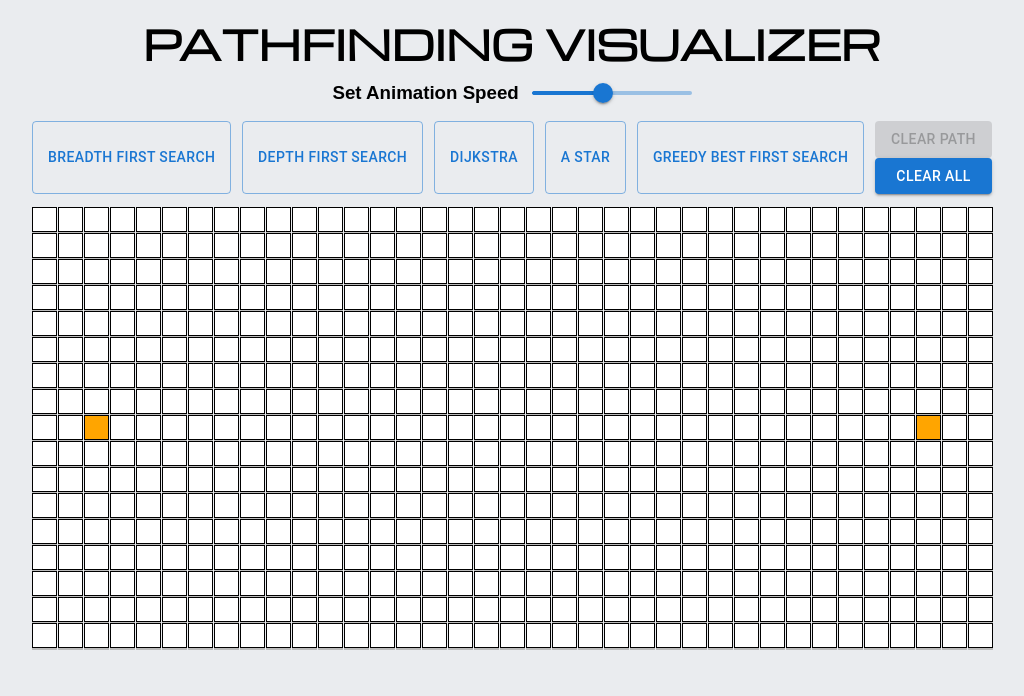
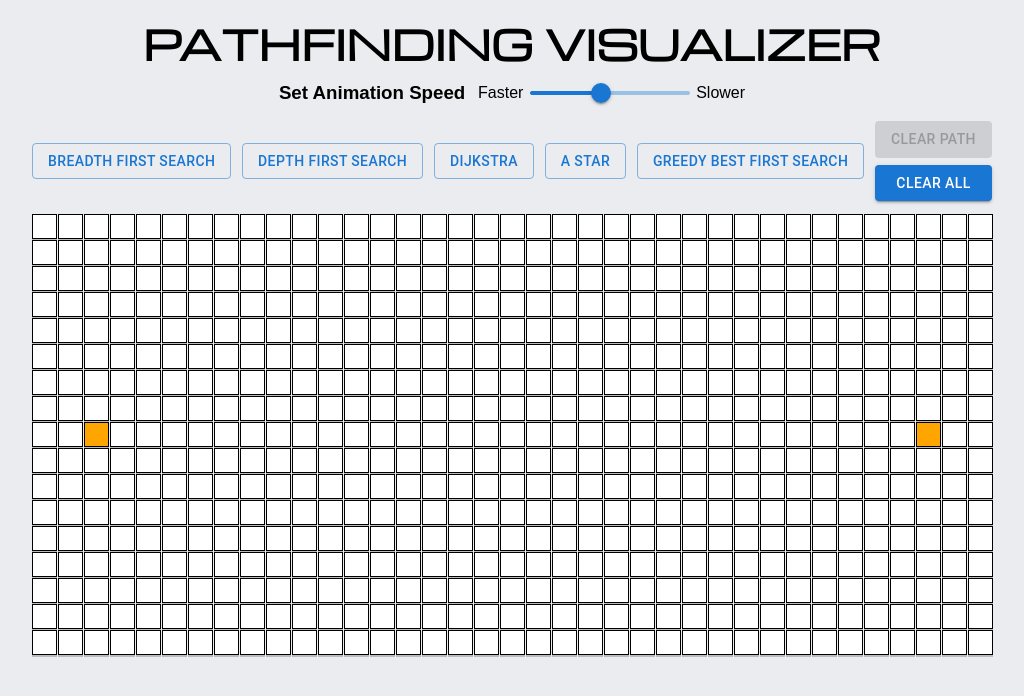
Before and after one commit to markcmlee/Pathfinding-Visualizer-React, a React app: page / in a window 1280 px wide. Shown: the top 696 px of the page, without its empty margins (128-1152 px from the left). Built offline with nearby package versions, Linux system fonts and the light colour scheme.

Commit message:
dijkstra follows time factor

```diff
--- a/src/App.js
+++ b/src/App.js
@@ -15,6 +15,7 @@ const App = () => {
       <h1 id="title">PATHFINDING VISUALIZER</h1>
       <div id="sliderContainer">
         <h3>Set Animation Speed </h3>
+        <p>Faster</p>
         <Slider
           id="animationSlider"
           disabled={isVisualized}
@@ -24,6 +25,7 @@ const App = () => {
           max={100}
           onChange={(e) => setAnimationSpeed(e.target.value)}
         />
+        <p>Slower</p>
       </div>
 
       <Header />
--- a/src/App.scss
+++ b/src/App.scss
@@ -42,8 +42,13 @@ body,
     font-family: sans-serif;
     margin-right: 2%;
   }
+  p {
+    font-family: sans-serif;
+  }
 }
 
 #animationSlider {
   width: 25%;
+  margin-left: 1%;
+  margin-right: 1%;
 }
--- a/src/components/Header/Header.js
+++ b/src/components/Header/Header.js
@@ -41,6 +41,7 @@ const Header = () => {
   return (
     <div id="buttonsContainer">
       <Button
+        className="algoButton"
         variant="outlined"
         disabled={isVisualized}
         onClick={() => {
@@ -52,6 +53,7 @@ const Header = () => {
       </Button>
 
       <Button
+        className="algoButton"
         variant="outlined"
         disabled={isVisualized}
         onClick={() => {
@@ -63,6 +65,7 @@ const Header = () => {
       </Button>
 
       <Button
+        className="algoButton"
         variant="outlined"
         disabled={isVisualized}
         onClick={() => {
@@ -74,6 +77,7 @@ const Header = () => {
       </Button>
 
       <Button
+        className="algoButton"
         variant="outlined"
         disabled={isVisualized}
         onClick={() => {
@@ -85,6 +89,7 @@ const Header = () => {
       </Button>
 
       <Button
+        className="algoButton"
         variant="outlined"
         disabled={isVisualized}
         onClick={() => {
--- a/src/components/Header/Header.scss
+++ b/src/components/Header/Header.scss
@@ -3,12 +3,17 @@
   display: flex;
   flex-direction: row;
   justify-content: space-between;
-  // align-items: space-between;
-  // justify-content: center;
   width: 75%;
+  height: 10%;
 }
 
 #controlButtons {
   display: flex;
   flex-direction: column;
+  justify-content: space-between;
 }
+
+.algoButton {
+  max-height: 50px;
+  align-self: center;
+}
--- a/src/scripts/pathfinding/dijkstra.js
+++ b/src/scripts/pathfinding/dijkstra.js
@@ -15,7 +15,7 @@ const dijkstra = (start, finish, board, updateNode) => {
   dist[start.x][start.y] = 0;
   // const pq = new PriorityQueue((a, b) => a.d - b.d);
   const pq = new PriorityQueue({ comparator: (a, b) => a.d - b.d });
-  let timeFactor;
+  let timeFactor = 1;
 
   const execute = () => {
     pq.queue({ x: start.x, y: start.y, d: 0 });
@@ -42,15 +42,14 @@ const dijkstra = (start, finish, board, updateNode) => {
         if (board[nextX][nextY] === ITEM_CLICKED) continue;
 
         // board[nextX][nextY] = ITEM_VISITED;
-        updateNode(nextX, nextY, ITEM_VISITED, currD);
+        updateNode(nextX, nextY, ITEM_VISITED, timeFactor);
+        timeFactor++;
         prev[nextX][nextY] = { x: currX, y: currY };
 
         if (nextX === finish.x && nextY === finish.y) {
-          timeFactor = currD + 1;
           find = true;
           break;
         }
-
         dist[nextX][nextY] = dist[currX][currY] + 1;
         pq.queue({ x: nextX, y: nextY, d: dist[nextX][nextY] });
       }
```
